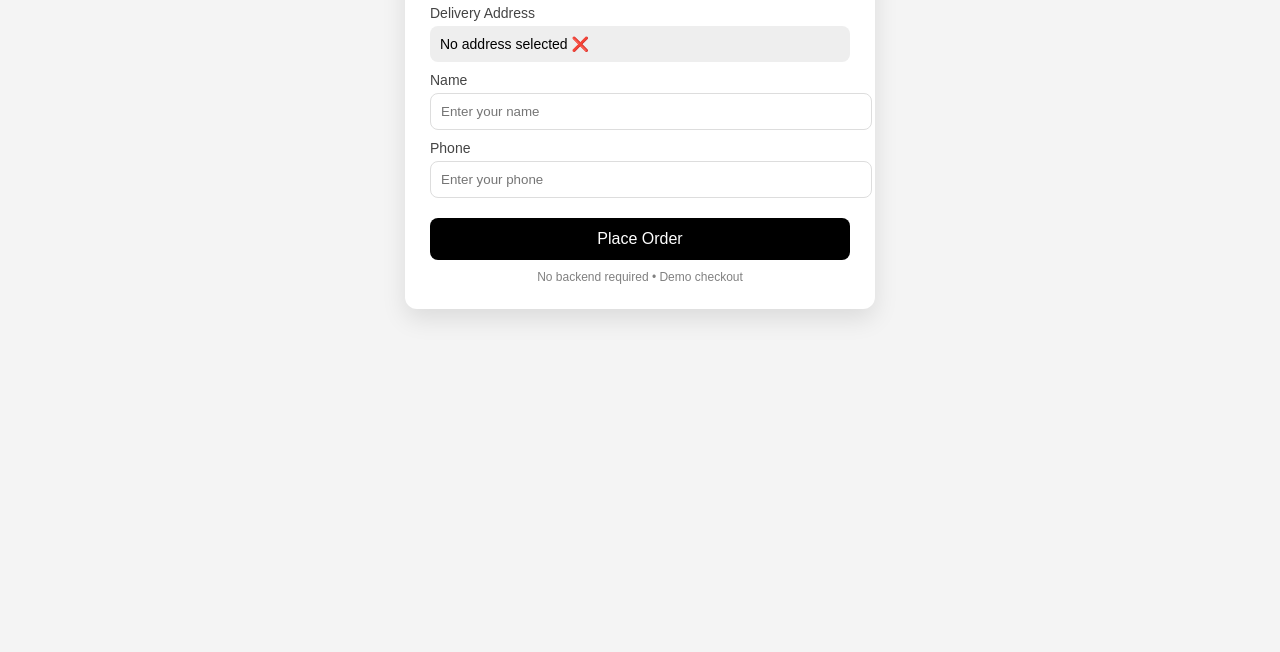
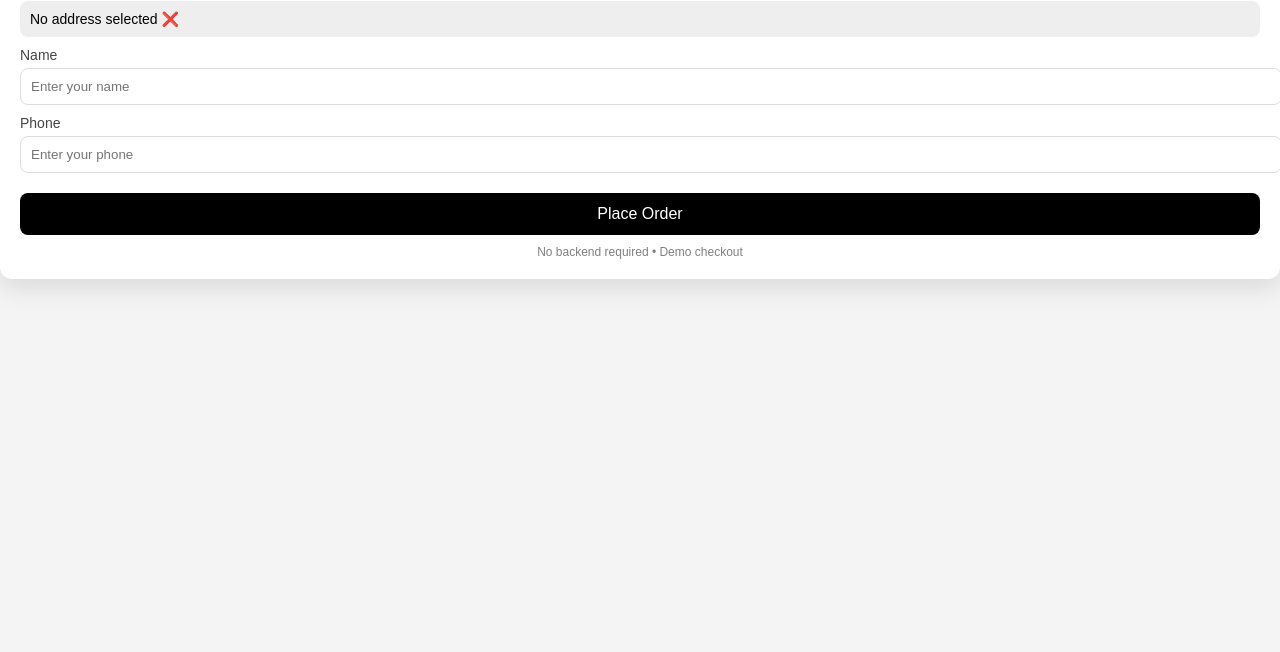
Before and after one commit to lufunomuleya23-svg/my-project-, a plain HTML site: page docs/checkout.html in a window 1280 px wide. Shown: the part 148-800 px from the top of the page. Drawn offline with Linux system fonts and the light colour scheme.

Commit message:
Update checkout page styles for improved layout
Adjusted styles for better layout and readability.

```diff
--- a/docs/checkout.html
+++ b/docs/checkout.html
@@ -2,10 +2,12 @@
 <html lang="en">
 <head>
   <meta charset="UTF-8">
+  <meta name="viewport" content="width=device-width, initial-scale=1.0">
   <title>Checkout</title>
 
   <style>
     body {
+      font-size: 16px;
       font-family: Arial, sans-serif;
       background: #f4f4f4;
       margin: 0;
@@ -13,10 +15,11 @@
     }
 
     .container {
+      width: 90%
       max-width: 420px;
-      margin: 60px auto;
+      margin: 40px auto;
       background: white;
-      padding: 25px;
+      padding: 20px;
       border-radius: 12px;
       box-shadow: 0 10px 25px rgba(0,0,0,0.1);
     }
```
